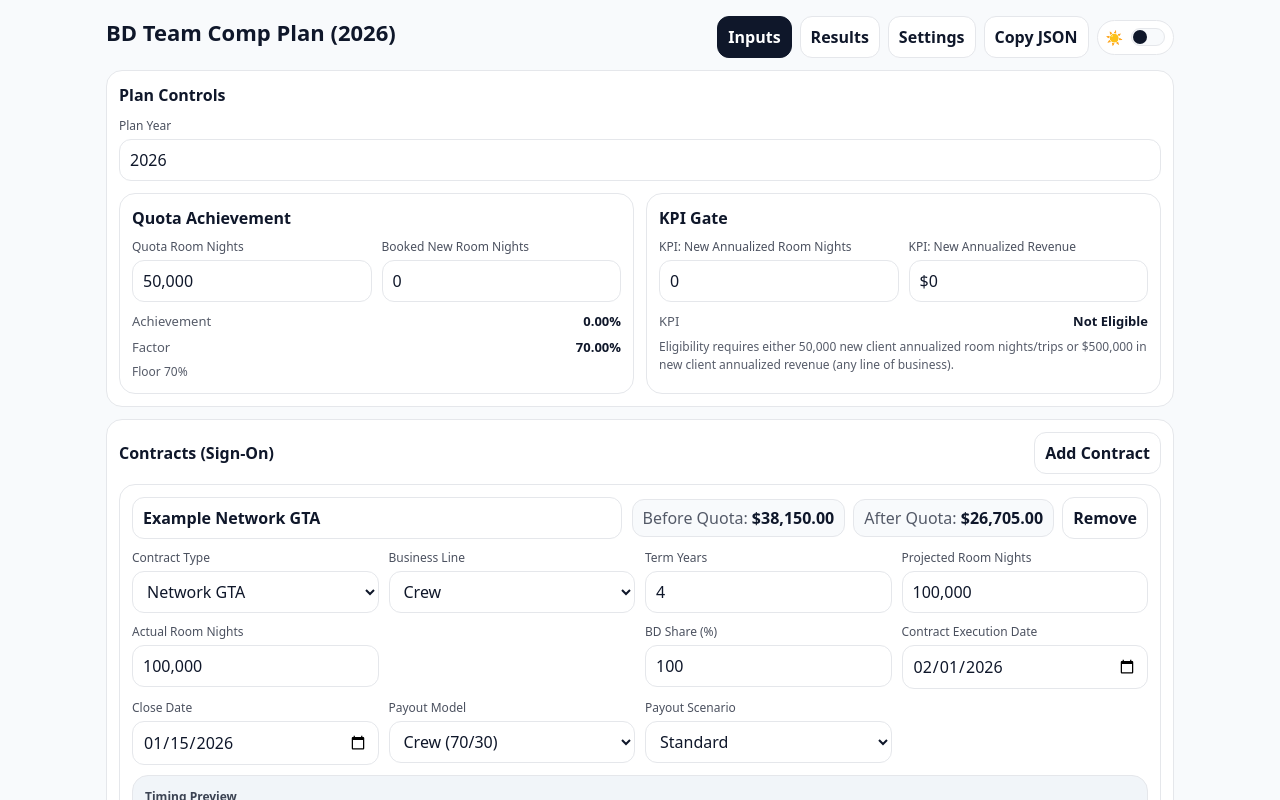
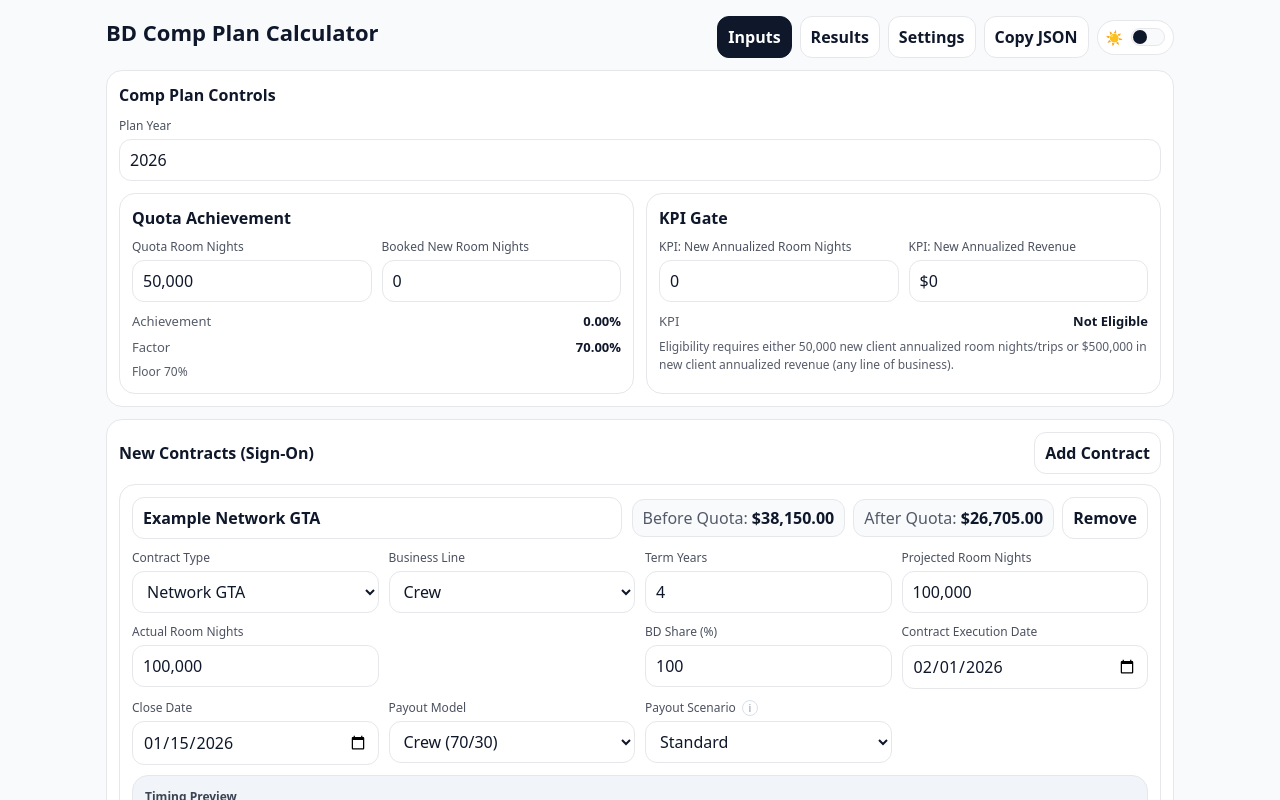
Before and after one commit to ecandamo/BD-Comp-Plan-Calculator, a React (Vite) app: page / in a window 1280 px wide. Shown: the top 800 px of the page. Built offline with nearby package versions, Linux system fonts and the light colour scheme; the HTML template or start-up script is replaced by a standard one.

Commit message:
Quality of life and UI changes.

```diff
--- a/src/App.tsx
+++ b/src/App.tsx
@@ -485,12 +485,84 @@ const Card = ({ t, r, c }: { t: string; r?: any; c: any }) => (
     <div style={{ marginTop: 10 }}>{c}</div>
   </div>
 );
-const Field = ({ l, children }: { l: string; children: any }) => (
+const Field = ({ l, children }: { l: React.ReactNode; children: any }) => (
   <label style={{ display: "block" }}>
     <div style={{ fontSize: 12, opacity: 0.75, marginBottom: 4 }}>{l}</div>
     {children}
   </label>
 );
+const InfoTip = ({ text }: { text: string }) => {
+  const [open, setOpen] = useState(false);
+  return (
+    <span
+      style={{ position: "relative", display: "inline-flex", alignItems: "center" }}
+      onMouseEnter={() => setOpen(true)}
+      onMouseLeave={() => setOpen(false)}
+      onFocus={() => setOpen(true)}
+      onBlur={() => setOpen(false)}
+    >
+      <span
+        tabIndex={0}
+        aria-label="Info"
+        style={{
+          width: 16,
+          height: 16,
+          borderRadius: "50%",
+          border: "1px solid #cbd5e1",
+          color: "#64748b",
+          fontSize: 11,
+          display: "inline-flex",
+          alignItems: "center",
+          justifyContent: "center",
+          cursor: "help",
+          marginLeft: 6,
+          userSelect: "none"
+        }}
+      >
+        i
+      </span>
+      {open ? (
+        <span
+          style={{
+            position: "absolute",
+            top: "120%",
+            left: "50%",
+            transform: "translateX(-50%)",
+            background: "#0f172a",
+            color: "#fff",
+            fontSize: 12,
+            padding: "6px 8px",
+            borderRadius: 8,
+            whiteSpace: "normal",
+            zIndex: 1000,
+            boxShadow: "0 8px 20px rgba(15, 23, 42, 0.25)",
+            width: 450,
+            maxWidth: "90vw"
+          }}
+        >
+          {text.split("\n").map((line, i, arr) => (
+            <div
+              key={i}
+              style={{
+                marginBottom: i === arr.length - 1 ? 0 : 4,
+                lineHeight: 1.3
+              }}
+            >
+              {line.includes(":") ? (
+                <>
+                  <b>{line.split(":")[0]}:</b>
+                  {line.slice(line.indexOf(":") + 1)}
+                </>
+              ) : (
+                line
+              )}
+            </div>
+          ))}
+        </span>
+      ) : null}
+    </span>
+  );
+};
 const Btn = ({ on, children, active }: { on: () => void; children: any; active?: boolean }) => {
   const [h, setH] = useState(false);
   const onv = active || h;
@@ -807,7 +879,7 @@ function AppInner() {
       <div style={{ maxWidth: 1100, margin: "0 auto", padding: 16, display: "grid", gap: 12 }}>
         <div style={{ display: "flex", justifyContent: "space-between", gap: 10, flexWrap: "wrap" }}>
           <div>
-            <div style={{ fontSize: 22, fontWeight: 900 }}>BD Team Comp Plan (2026)</div>
+            <div style={{ fontSize: 22, fontWeight: 900 }}>BD Comp Plan Calculator</div>
           </div>
           <div style={{ display: "flex", gap: 8, alignItems: "center", flexWrap: "wrap" }}>
             <Btn on={() => setTab("INPUTS")} active={tab === "INPUTS"}>
@@ -868,7 +940,7 @@ function AppInner() {
         {tab === "INPUTS" ? (
           <div style={{ display: "grid", gap: 12 }}>
             {Card({
-              t: "Plan Controls",
+              t: "Comp Plan Controls",
               c: (
                 <div style={{ display: "grid", gap: 12 }}>
                   <div style={{ display: "grid", gap: 10, gridTemplateColumns: "repeat(auto-fit,minmax(220px,1fr))" }}>
@@ -926,7 +998,7 @@ function AppInner() {
             })}
 
             {Card({
-              t: "Contracts (Sign-On)",
+              t: "New Contracts (Sign-On)",
               r: <Btn on={addContract}>Add Contract</Btn>,
               c: (
                 <div style={{ display: "grid", gap: 12 }}>
@@ -1025,7 +1097,18 @@ function AppInner() {
                             <div />
                           )}
                           {!isSD ? (
-                            <Field l="Payout Scenario">
+                            <Field
+                              l={
+                                <span>
+                                  Payout Scenario
+                                  <InfoTip text={`Standard: 5-year agreement with standard payout timing.
+Scenario 1: 5-year agreement with NO T4C.
+Scenario 2: 3-year + 2-year extension WITH T4C after year 2.
+Scenario 3: 5-year agreement WITH T4C either after year 1 or after year 2.
+Scenario 4: 5-year agreement WITH T4C after year 3.`} />
+                                </span>
+                              }
+                            >
                               <Sel v={c.payoutScenario} set={(v: PS) => setContract(c.id, { payoutScenario: v })}>
                                 <option value="STANDARD">Standard</option>
                                 <option value="SCENARIO_1">Scenario 1</option>
@@ -1085,6 +1168,7 @@ function AppInner() {
               r: <Btn on={addAcct}>Add Account</Btn>,
               c: (
                 <div style={{ display: "grid", gap: 8 }}>
+                  {s.accts.length ? (
                     <div
                       style={{
                         display: "grid",
@@ -1093,7 +1177,8 @@ function AppInner() {
                         alignItems: "center",
                         fontSize: 12,
                         fontWeight: 400,
-                      opacity: 0.75
+                        opacity: 0.75,
+                        marginBottom: 4
                       }}
                     >
                       <div />
@@ -1104,6 +1189,7 @@ function AppInner() {
                       <div>Notes</div>
                       <div />
                     </div>
+                  ) : null}
                   {s.accts.map((a) => (
                     <div key={a.id} style={{ display: "grid", gap: 8, gridTemplateColumns: "110px 1fr 140px 160px 160px 1fr 110px", alignItems: "center" }}>
                       <label style={{ display: "flex", gap: 6, alignItems: "center", fontSize: 13 }}>
```
Lines whose indentation alone changed are shown as unchanged.
